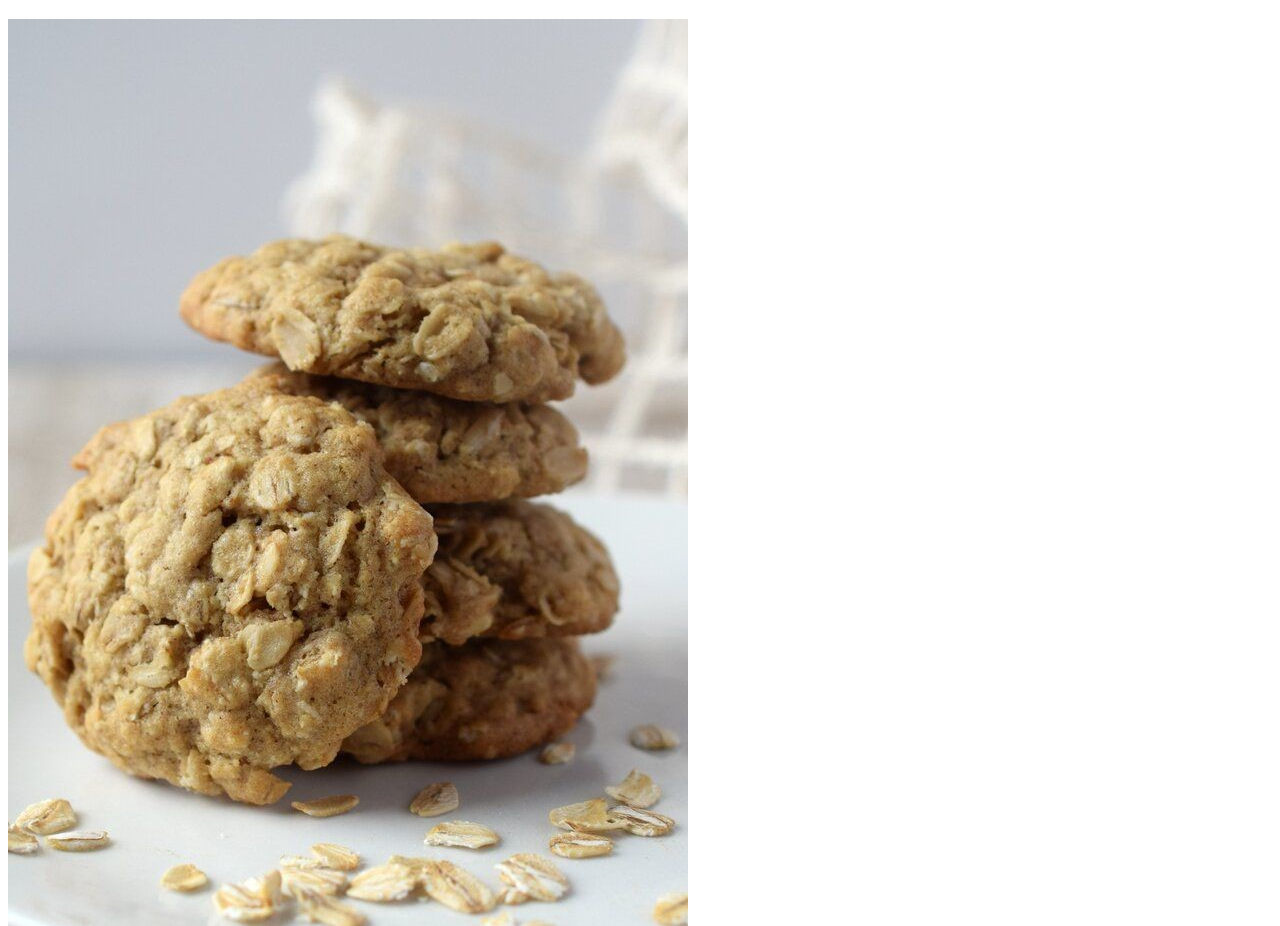
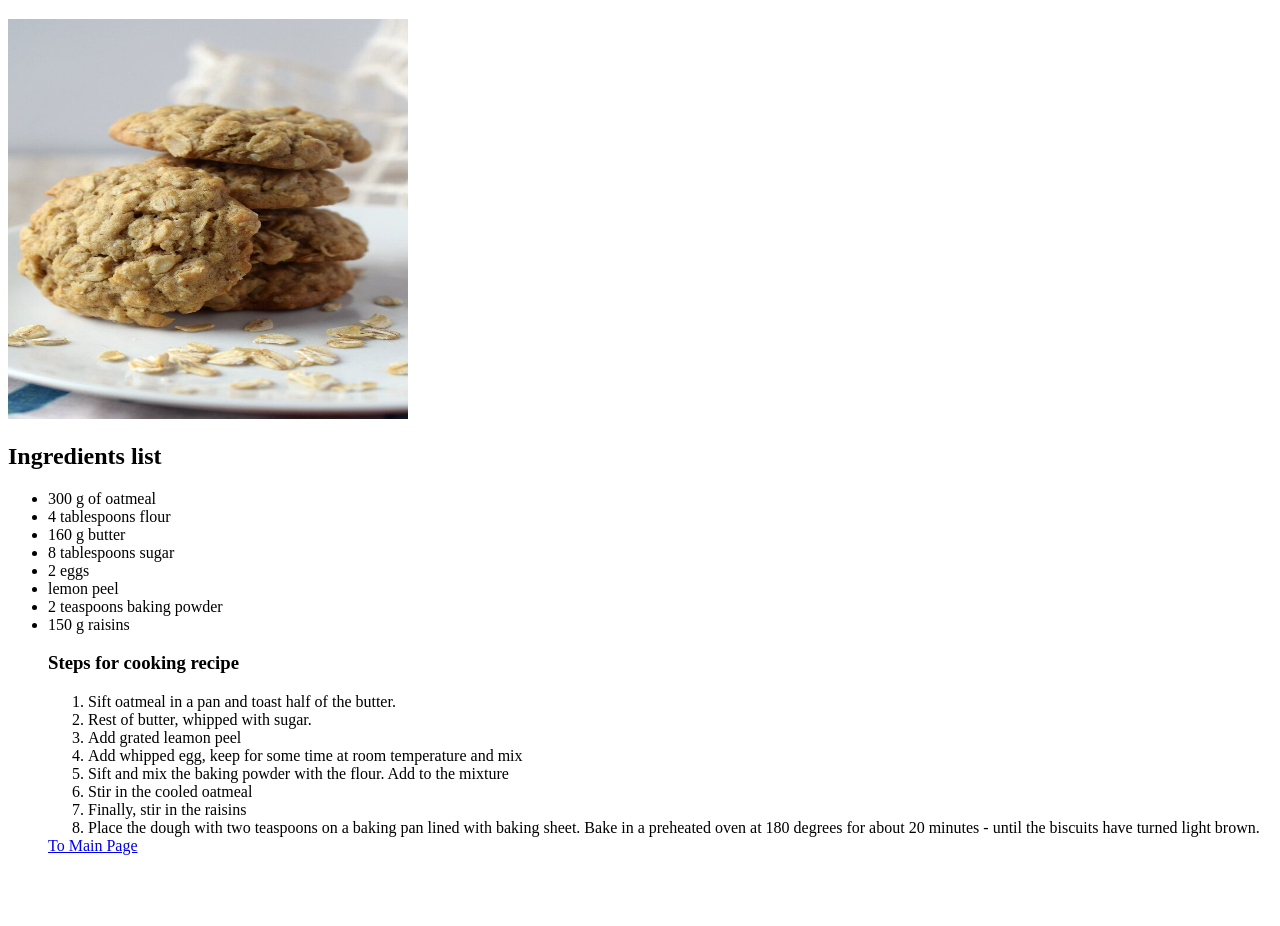
Before and after one commit to Bilkev/odin-recipes, a plain HTML site: page recipes/cookies.html in a window 1280 px wide. Shown: the part 61-987 px from the top of the page. After the commit the page ends 932 px from the top, so only its background shows below. Drawn offline with Linux system fonts and the light colour scheme.

Commit message:
finished cookie page

```diff
--- a/recipes/cookies.html
+++ b/recipes/cookies.html
@@ -8,6 +8,31 @@
 </head>
 <body>
     <h1>Simple Oatmeal Cookies</h1>
-    <img src="../images/cookies.jpg" alt="">
+    <img src="../images/cookies.jpg" width="400" height="400" alt="photo of delicious cookies">
+    <h2>Ingredients list</h2>
+    <ul>
+        <li>300 g of oatmeal</li>
+        <li>4 tablespoons flour</li>
+        <li>160 g butter</li>
+        <li>8 tablespoons sugar</li>
+        <li>2 eggs</li>
+        <li>lemon peel</li>
+        <li>2 teaspoons baking powder</li>
+        <li>150 g raisins</li>
+<h3>Steps for cooking recipe</h3>
+<ol>
+    <li>Sift oatmeal in a pan and toast half of the butter.</li>
+    <li>Rest of butter, whipped with sugar.</li>
+    <li>Add grated leamon peel</li>
+    <li>Add whipped egg, keep for some time at room temperature and mix</li>
+    <li>Sift and mix the baking powder with the flour. Add to the mixture</li>
+    <li>Stir in the cooled oatmeal</li>
+    <li>Finally, stir in the raisins</li>
+    <li>Place the dough with two teaspoons on a baking pan lined with baking sheet. Bake in a preheated oven at 180 degrees for about 20 minutes - until the biscuits have turned light brown.</li>
+</ol>
+
+<a href="../index.html">To Main Page</a>
+
+
 </body>
 </html>
```
Also changed, not shown: index.html (+3 -3 lines).
